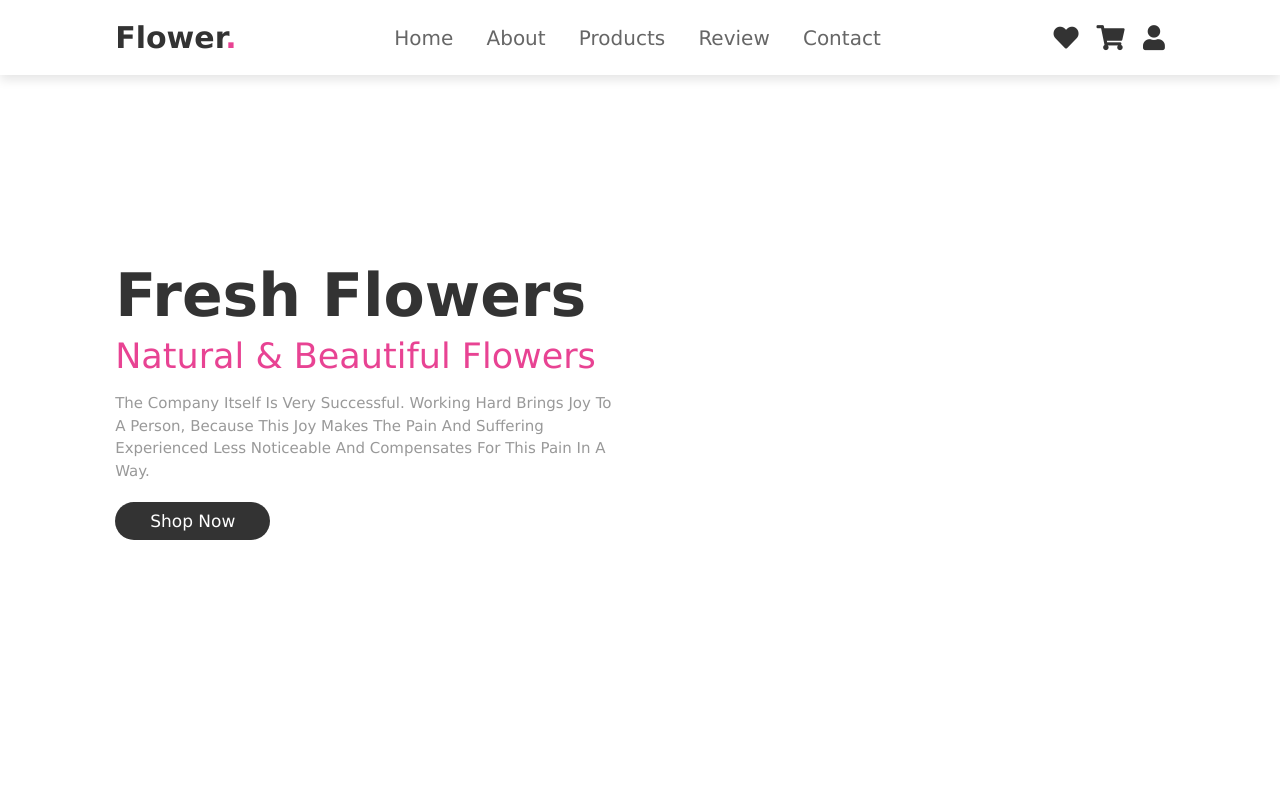
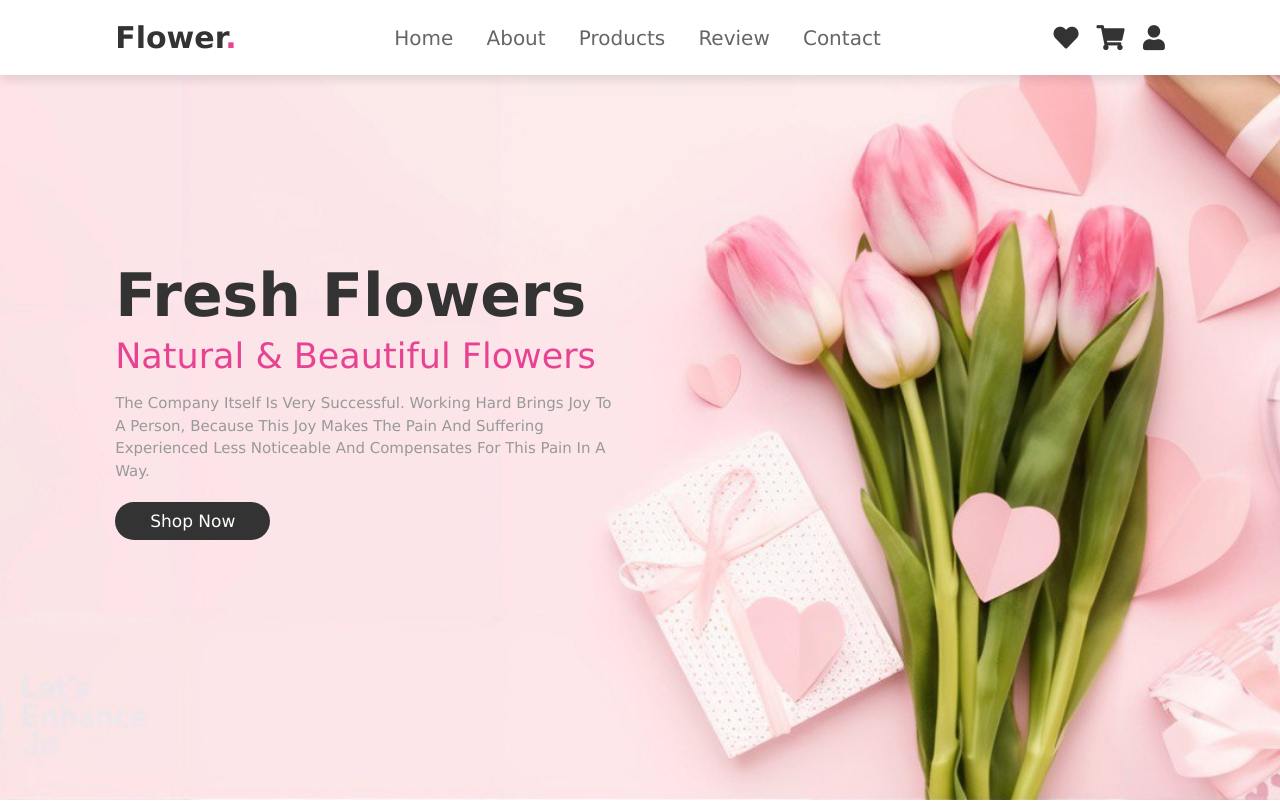
Before and after one commit to FatimeQuliyeva/flowershop.github.io, a plain HTML site: page index.html in a window 1280 px wide. Shown: the top 802 px of the page. Drawn offline with Linux system fonts and the light colour scheme; files whose address does not match are found by name.

Commit message:
Update style.css

```diff
--- a/style.css
+++ b/style.css
@@ -111,7 +111,7 @@ header .fa-bars{
     display: flex;
     align-items: center;
     min-height: 100vh;
-    background:url(.img/bg2.jpg) no-repeat;
+    background:url(img/bg2.jpg) no-repeat;
     background-size: cover;
     background-position: center;
 }
```
